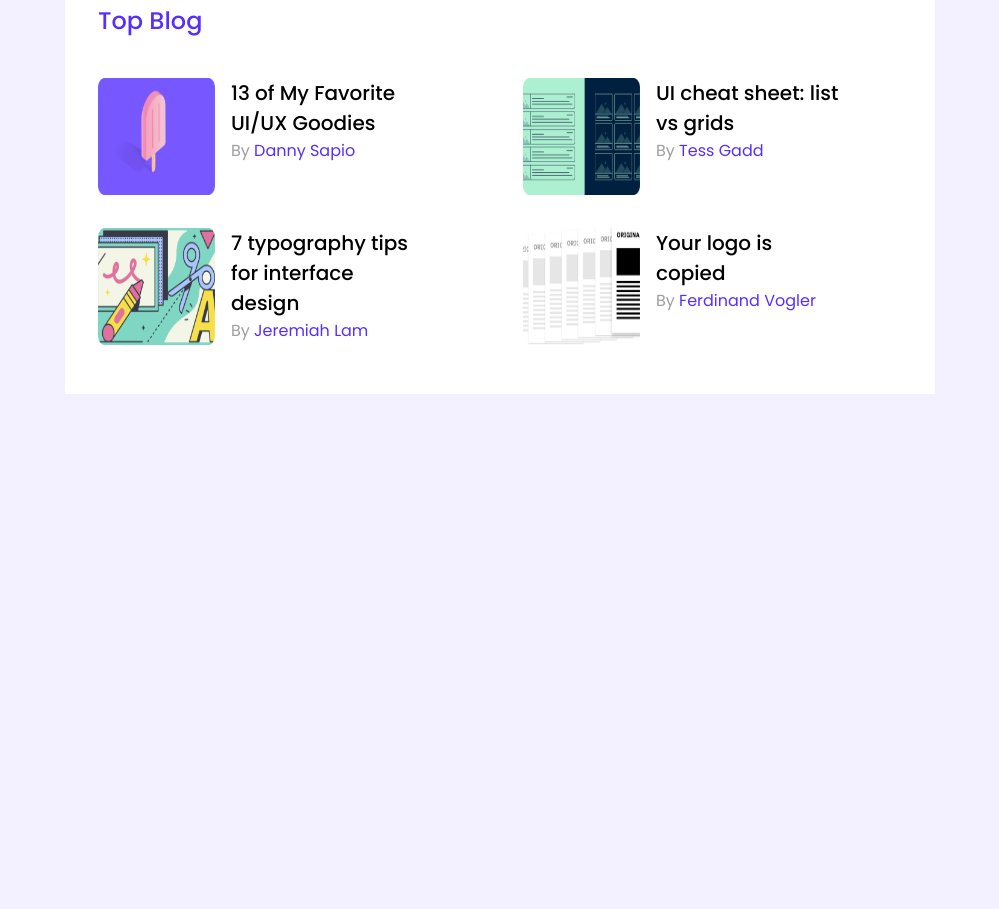
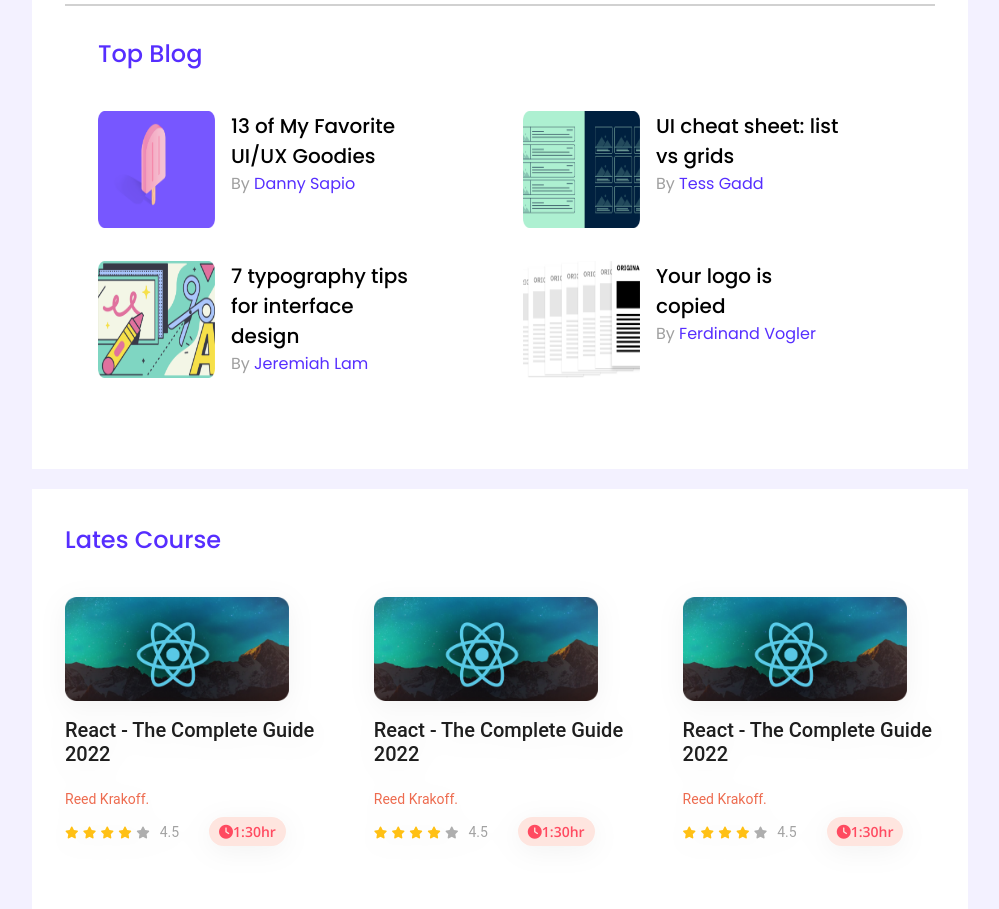
Before and after one commit to Rabbi4579/leader-board, a plain HTML site: page index.html in a window 1280 px wide. Shown: the part 469-1378 px from the top of the page, without its empty margins (140-1139 px from the left). Before the commit the page ends 863 px from the top, so only its background shows below. Drawn offline with nearby package versions, Linux system fonts and the light colour scheme; a web font is replaced by a local one.

Commit message:
add course section

```diff
--- a/css/styles.css
+++ b/css/styles.css
@@ -15,12 +15,14 @@ body {
 }
 main {
   display: flex;
-  justify-content: center;
+  flex-direction: column;
+  align-items: center;
 }
 .container {
   background-color: #ffffff;
   width: 870px;
   margin-top: 20px;
+  padding: 33px 33px 42px 33px;
 }
 .section-title {
     color: #562eff;
@@ -129,7 +131,65 @@ font-size: 16px;
     font-weight: 400;
 font-size: 16px;
 }
-
+/* -------latest courses------- */
+.courses{
+  display: flex;
+  justify-content: space-between;
+}
+.course{
+  Width:252.42px;
+  height: 269.79px;
+  filter: drop-shadow(0px 5.34229px 13.3557px rgba(0, 0, 0, 0.05));
+}
+.course img{
+  width: 224px;
+  height: 104px;
+}
+.course-title{
+  color: #1E1E1E;
+  font-size: 20px;
+  font-weight: 500;
+  font-family: 'Roboto', sans-serif;
+  margin-top: 10px;
+}
+.course-author{
+  color: #ED6B4F;
+  font-size: 14px;
+  font-weight: 400;
+  font-family: 'Roboto', sans-serif;
+  margin-top: 25px;
+  margin-bottom: 10px;
+}
+.couse-info{
+  display: flex;
+  align-items: center;
+}
+.couse-info p{
+  margin-left: 10px;
+  color: #A2A2A2;
+  font-weight: 400;
+  font-size: 14px;
+  font-family: 'Roboto', sans-serif;
+}
+.course-duration{
+  margin-left: 30px;
+  background: #FEE5DF;
+  padding: 5px 10px;
+  border-radius: 15px;
+  color: #FF4A60;
+  font-family: 'Open Sans', sans-serif;
+  font-weight: 600;
+  font-size: 14px;
+}
+.fa-star{
+  font-size: 12px;
+}
+.fa-star.filled{
+  color: #FFC014;
+}
+.fa-star.empty{
+  color: #AEAEAE;
+}
 /* ---------Media Queries responsive---------- */
 @media screen and (min-width: 577px) and (max-width: 992px) {
     /* -----header part----- */
@@ -145,8 +205,22 @@ font-size: 16px;
    .bolgs{
       grid-template-columns: repeat(1, 1fr);
    }
+
+   /* cousees */
+   .courses{
+    flex-direction: column;
+    padding-left: 33px;
+
+  }
+  .container{
+    width: 100%;
+    margin-left: 33px;
+  }
+  .section-title{
+    padding-left: 33px;
   }
 
+  }
 
 
 
@@ -184,4 +258,12 @@ font-size: 16px;
 .blog-info {
     margin-left: 0;
 }
+/* -----course styles------- */
+.courses{
+  flex-direction: column;
+  padding-left: 33px;
 }
+.section-title {
+  margin-left: 33px;
+}
+}
--- a/index.html
+++ b/index.html
@@ -110,9 +110,83 @@
                         </div>
                     </div>
                 </div>
-
         </section>
         <!-- ----top section part end--- -->
+        <!-- ----latest course--------- -->
+        <section class="container">
+            <h2 class="section-title">Lates Course</h2>
+            <div class="courses">
+                <div class="course">
+                    <div class="banner">
+                        <img src="images/courses/course-1.png" alt="">
+                    </div>
+                    <div class="course-details">
+                        <h3 class="course-title">React - The Complete Guide 2022</h3>
+                        <p class="course-author">Reed Krakoff.</p>
+                        <div class="couse-info">
+                            <div>
+                                <i class="fa-solid fa-star filled"></i>
+                                <i class="fa-solid fa-star filled"></i>
+                                <i class="fa-solid fa-star filled"></i>
+                                <i class="fa-solid fa-star filled"></i>
+                                <i class="fa-solid fa-star empty"></i>
+                            </div>
+                            <p>4.5</p>
+                            <div class="course-duration">
+                                <i class="fa-solid fa-clock"></i>1:30hr
+                            </div>
+                        </div>
+                    </div>
+
+                </div>
+                <div class="course">
+                    <div class="banner">
+                        <img src="images/courses/course-1.png" alt="">
+                    </div>
+                    <div class="course-details">
+                        <h3 class="course-title">React - The Complete Guide 2022</h3>
+                        <p class="course-author">Reed Krakoff.</p>
+                        <div class="couse-info">
+                            <div>
+                                <i class="fa-solid fa-star filled"></i>
+                                <i class="fa-solid fa-star filled"></i>
+                                <i class="fa-solid fa-star filled"></i>
+                                <i class="fa-solid fa-star filled"></i>
+                                <i class="fa-solid fa-star empty"></i>
+                            </div>
+                            <p>4.5</p>
+                            <div class="course-duration">
+                                <i class="fa-solid fa-clock"></i>1:30hr
+                            </div>
+                        </div>
+                    </div>
+
+                </div>
+                <div class="course">
+                    <div class="banner">
+                        <img src="images/courses/course-1.png" alt="">
+                    </div>
+                    <div class="course-details">
+                        <h3 class="course-title">React - The Complete Guide 2022</h3>
+                        <p class="course-author">Reed Krakoff.</p>
+                        <div class="couse-info">
+                            <div>
+                                <i class="fa-solid fa-star filled"></i>
+                                <i class="fa-solid fa-star filled"></i>
+                                <i class="fa-solid fa-star filled"></i>
+                                <i class="fa-solid fa-star filled"></i>
+                                <i class="fa-solid fa-star empty"></i>
+                            </div>
+                            <p>4.5</p>
+                            <div class="course-duration">
+                                <i class="fa-solid fa-clock"></i>1:30hr
+                            </div>
+                        </div>
+                    </div>
+
+                </div>
+            </div>
+        </section>
     </main>
 </body>
 </html>
```
